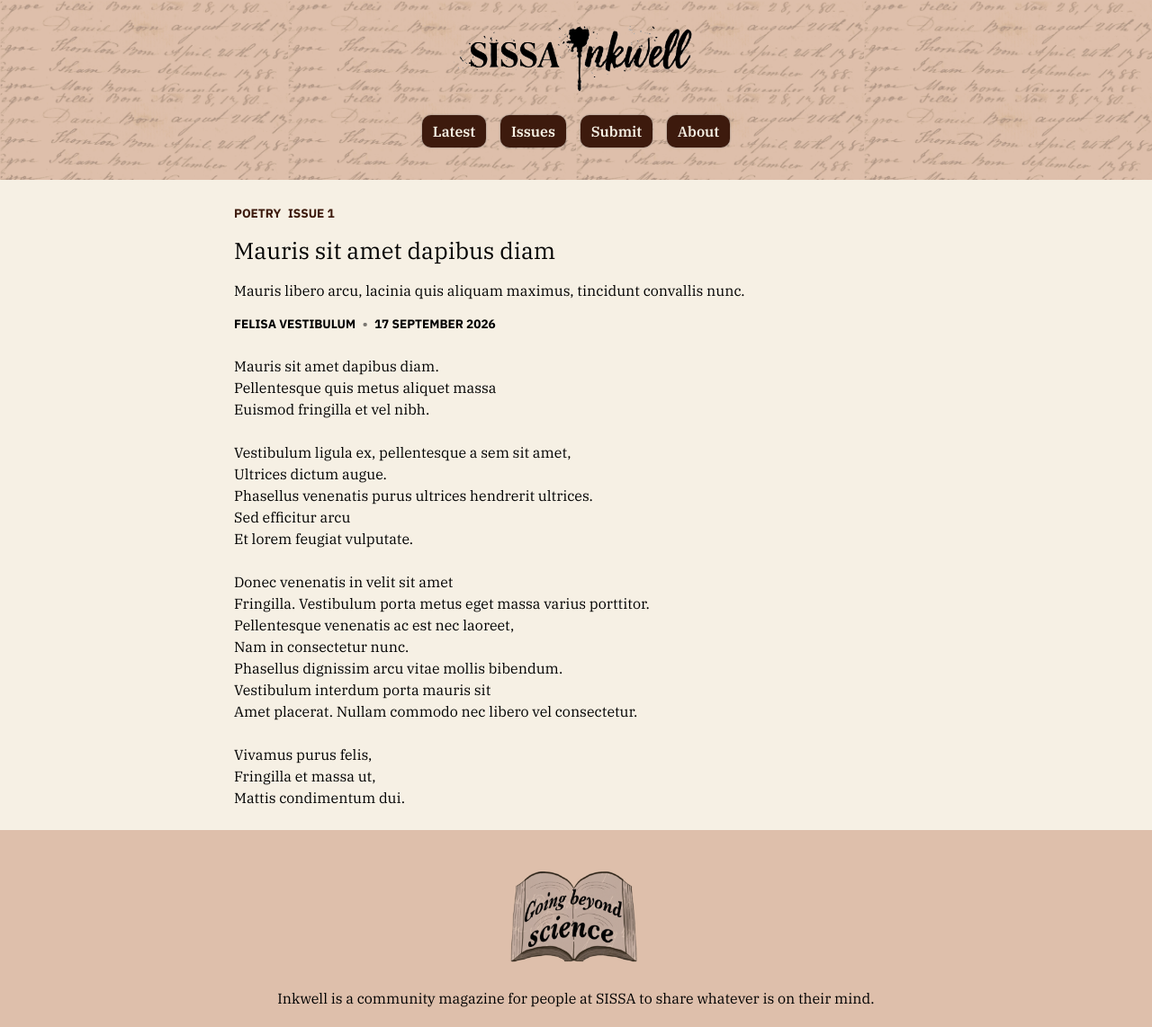
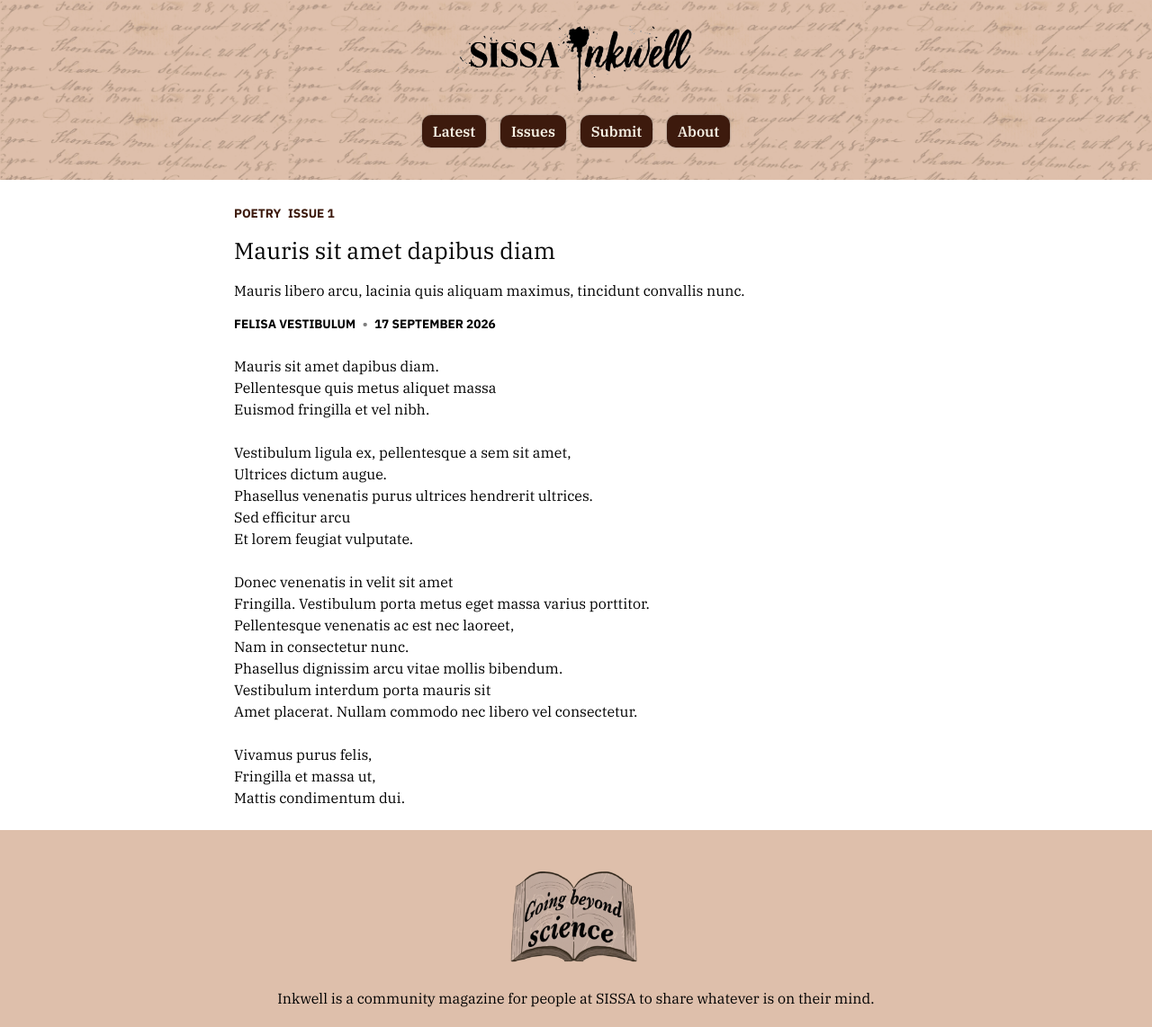
Before and after one commit to 11DE784A/InkwellWebsite, a Jekyll site: the page built from _posts/2026-09-18-mauris-sit-amet-dapibus-diam.markdown, in a window 1280 px wide. Shown: the whole page at 90% size. Built offline with Jekyll 4.4.1, drawn with Linux system fonts in a browser that asks for light colours.

Commit message:
new design: post background is white

```diff
--- a/_layouts/post.html
+++ b/_layouts/post.html
@@ -1,6 +1,10 @@
 ---
 layout: default
 ---
+
+<script>
+  document.body.classList.add("post-body");
+</script>
 
 <div class="post-header">
   <div>
--- a/assets/styles.css
+++ b/assets/styles.css
@@ -210,6 +210,10 @@ section h2 {
 
 /* Post page */
 
+.post-body {
+  background: var(--white);
+}
+
 .post-header > * {
   margin-bottom: 1.2rem;
 }
```
